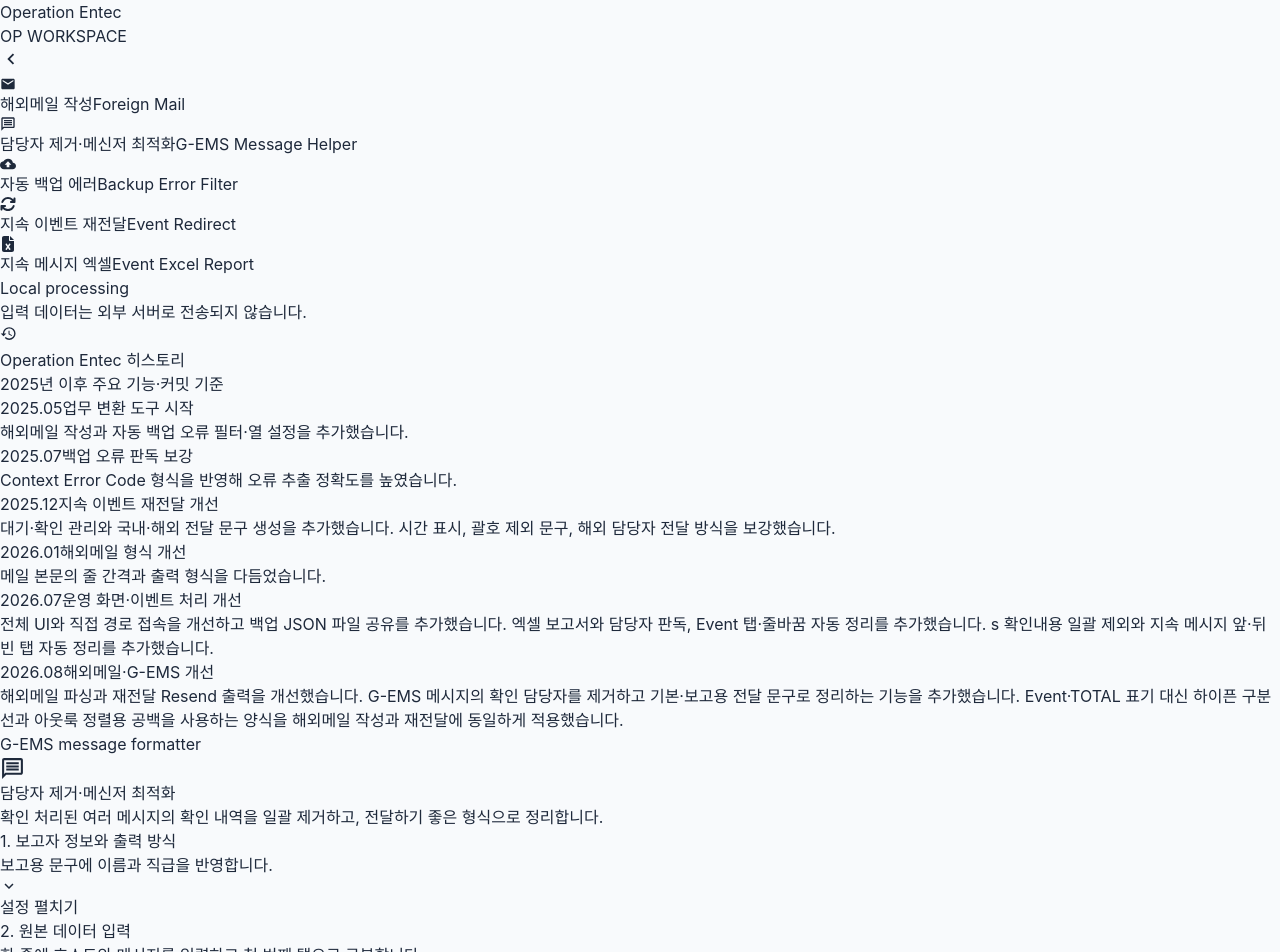
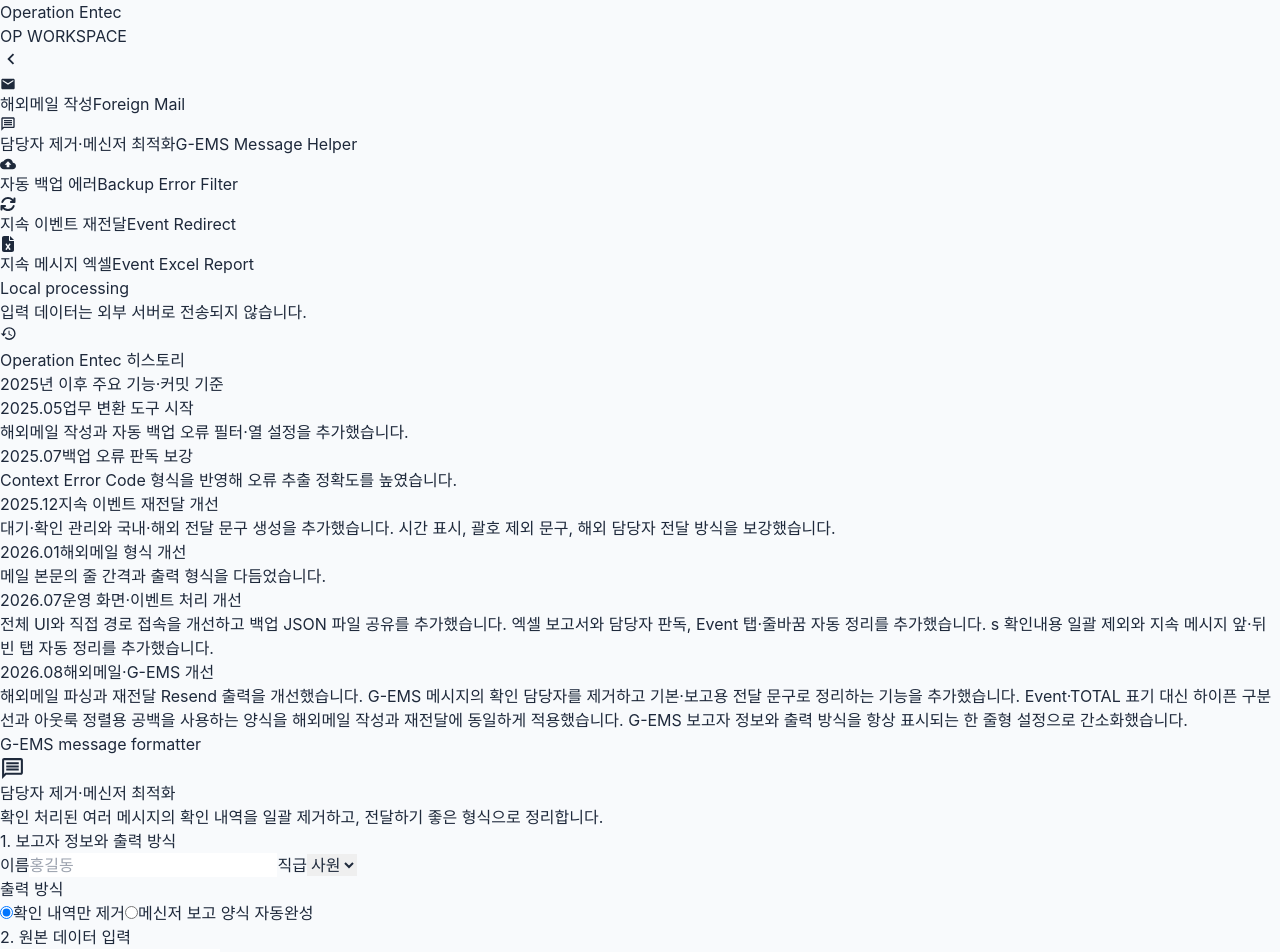
Before and after one commit to chipmunk-dev/Operation-entec, a React (Vite) app: page /gems-message in a window 1280 px wide. Shown: the top 952 px of the page. Built offline with nearby package versions, Linux system fonts and the light colour scheme.

Commit message:
feat: simplify G-EMS message settings

```diff
--- a/src/components/Navbar.jsx
+++ b/src/components/Navbar.jsx
@@ -77,7 +77,8 @@
     title: '해외메일·G-EMS 개선',
     detail: `해외메일 파싱과 재전달 Resend 출력을 개선했습니다.
 G-EMS 메시지의 확인 담당자를 제거하고 기본·보고용 전달 문구로 정리하는 기능을 추가했습니다.
-Event·TOTAL 표기 대신 하이픈 구분선과 아웃룩 정렬용 공백을 사용하는 양식을 해외메일 작성과 재전달에 동일하게 적용했습니다.`,
+Event·TOTAL 표기 대신 하이픈 구분선과 아웃룩 정렬용 공백을 사용하는 양식을 해외메일 작성과 재전달에 동일하게 적용했습니다.
+G-EMS 보고자 정보와 출력 방식을 항상 표시되는 한 줄형 설정으로 간소화했습니다.`,
   },
 ];
 
--- a/src/pages/GemsMessage/index.jsx
+++ b/src/pages/GemsMessage/index.jsx
@@ -1,10 +1,6 @@
 import { useMemo, useState } from 'react';
 import { IoMdCheckmark, IoMdCopy } from 'react-icons/io';
-import {
-  MdExpandLess,
-  MdExpandMore,
-  MdOutlineMessage,
-} from 'react-icons/md';
+import { MdOutlineMessage } from 'react-icons/md';
 import {
   formatGemsMessage,
   parseGemsMessageRows,
@@ -13,11 +9,11 @@
 const outputModes = [
   {
     value: 'basic',
-    title: '기본 정리',
+    title: '확인 내역만 제거',
   },
   {
     value: 'report',
-    title: '메신저 보고용',
+    title: '메신저 보고 양식 자동완성',
   },
 ];
 
@@ -27,7 +23,6 @@
   const [outputMode, setOutputMode] = useState('basic');
   const [rawInput, setRawInput] = useState('');
   const [copied, setCopied] = useState(false);
-  const [isSettingsExpanded, setIsSettingsExpanded] = useState(false);
 
   const rows = useMemo(() => parseGemsMessageRows(rawInput), [rawInput]);
   const result = useMemo(
@@ -44,8 +39,6 @@
     (row) => row.confirmationText,
   ).length;
   const isReporterNameRequired = outputMode === 'report' && !name.trim();
-  const hasCollapsedReporterError =
-    !isSettingsExpanded && isReporterNameRequired;
   const canCopy =
     Boolean(result) && !isReporterNameRequired && incompleteRowCount === 0;
 
@@ -74,80 +67,45 @@
 
       <div className="grid gap-6">
         <section
-          aria-invalid={hasCollapsedReporterError || undefined}
-          className={`panel overflow-hidden transition-colors ${
-            hasCollapsedReporterError
+          aria-invalid={isReporterNameRequired || undefined}
+          className={`panel px-4 py-3 transition-colors ${
+            isReporterNameRequired
               ? 'border-rose-400 bg-rose-50/50 ring-2 ring-rose-100'
               : ''
           }`}
         >
-          <div className="flex items-center justify-between gap-3 px-4 py-3">
-            <div>
-              <h2
-                className={`text-sm font-bold ${
-                  hasCollapsedReporterError
-                    ? 'text-rose-700'
-                    : 'text-slate-900'
-                }`}
-              >
-                1. 보고자 정보와 출력 방식
-              </h2>
-              <p
-                role={hasCollapsedReporterError ? 'alert' : undefined}
-                className={`mt-0.5 text-xs ${
-                  hasCollapsedReporterError
-                    ? 'font-semibold text-rose-600'
-                    : 'text-slate-500'
-                }`}
-              >
-                {hasCollapsedReporterError
-                  ? '메신저 보고용 복사를 위해 이름 입력이 필요합니다.'
-                  : '보고용 문구에 이름과 직급을 반영합니다.'}
-              </p>
-            </div>
-            <button
-              type="button"
-              onClick={() => setIsSettingsExpanded((current) => !current)}
-              aria-expanded={isSettingsExpanded}
-              aria-controls="gems-message-settings"
-              className={`btn-secondary shrink-0 px-3 py-2 text-xs ${
-                hasCollapsedReporterError
-                  ? 'border-rose-300 text-rose-700 hover:bg-rose-100'
-                  : ''
+          <div className="flex flex-col gap-3 xl:flex-row xl:items-center">
+            <h2
+              className={`shrink-0 text-sm font-bold ${
+                isReporterNameRequired ? 'text-rose-700' : 'text-slate-900'
               }`}
             >
-              {isSettingsExpanded ? (
-                <MdExpandLess size={18} />
-              ) : (
-                <MdExpandMore size={18} />
-              )}
-              {isSettingsExpanded ? '설정 감추기' : '설정 펼치기'}
-            </button>
-          </div>
+              1. 보고자 정보와 출력 방식
+            </h2>
 
-          {isSettingsExpanded && (
             <div
               id="gems-message-settings"
-              className="grid items-end gap-3 border-t border-slate-100 px-4 py-3 sm:grid-cols-[minmax(180px,1fr)_120px] xl:grid-cols-[minmax(180px,1fr)_120px_minmax(320px,1.4fr)]"
+              className="grid min-w-0 flex-1 gap-2 lg:grid-cols-[minmax(180px,0.8fr)_150px_minmax(430px,1.6fr)]"
             >
-              <label className="mb-0 text-xs font-semibold text-slate-700">
-                이름
+              <label className="mb-0 flex items-center gap-2 text-xs font-semibold text-slate-700">
+                <span className="shrink-0">이름</span>
                 <input
                   type="text"
                   value={name}
                   onChange={(event) => setName(event.target.value)}
-                  className={`field-input mt-1.5 py-2 ${
+                  aria-invalid={isReporterNameRequired || undefined}
+                  className={`field-input min-w-0 py-2 ${
                     isReporterNameRequired ? 'border-rose-300 bg-rose-50' : ''
                   }`}
                   placeholder="홍길동"
                 />
               </label>
-              <label className="mb-0 text-xs font-semibold text-slate-700">
-                직급
+              <label className="mb-0 flex items-center gap-2 text-xs font-semibold text-slate-700">
+                <span className="shrink-0">직급</span>
                 <select
                   value={position}
                   onChange={(event) => setPosition(event.target.value)}
-                  className="field-select mt-1.5 py-2"
+                  className="field-select min-w-0 py-2"
                 >
                   <option value="사원">사원</option>
                   <option value="선임">선임</option>
@@ -155,10 +113,8 @@
                 </select>
               </label>
 
-              <fieldset className="sm:col-span-2 xl:col-span-1">
-                <legend className="mb-1.5 text-xs font-semibold text-slate-700">
-                  출력 방식
-                </legend>
+              <fieldset className="min-w-0">
+                <legend className="sr-only">출력 방식</legend>
                 <div className="grid grid-cols-2 gap-2">
                   {outputModes.map(({ value, title }) => {
                     const isSelected = outputMode === value;
@@ -166,7 +122,7 @@
                     return (
                       <label
                         key={value}
-                        className={`flex cursor-pointer items-center gap-2 rounded-xl border px-3 py-2.5 transition ${
+                        className={`flex cursor-pointer items-center gap-2 rounded-xl border px-3 py-2 transition ${
                           isSelected
                             ? 'border-violet-500 bg-violet-50 ring-2 ring-violet-100'
                             : 'border-slate-200 hover:border-violet-300 hover:bg-violet-50/40'
@@ -191,17 +147,12 @@
                 </div>
               </fieldset>
             </div>
-          )}
+          </div>
         </section>
 
         <section className="panel overflow-hidden">
           <div className="panel-header">
-            <div>
-              <h2 className="font-bold text-slate-900">2. 원본 데이터 입력</h2>
-              <p className="mt-1 text-xs text-slate-500">
-                한 줄에 호스트와 메시지를 입력하고 첫 번째 탭으로 구분합니다.
-              </p>
-            </div>
+            <h2 className="font-bold text-slate-900">2. 원본 데이터 입력</h2>
           </div>
 
           <div className="panel-body">
@@ -246,12 +197,7 @@
 
         <section className="panel flex min-h-[420px] flex-col overflow-hidden">
           <div className="panel-header">
-            <div>
-              <h2 className="font-bold text-slate-900">3. 완성된 메시지</h2>
-              <p className="mt-1 text-xs text-slate-500">
-                정리 결과를 확인한 뒤 전체 복사하세요.
-              </p>
-            </div>
+            <h2 className="font-bold text-slate-900">3. 완성된 메시지</h2>
             <button
               type="button"
               onClick={handleCopy}
@@ -266,7 +212,7 @@
           <div className="flex-1 p-5">
             {isReporterNameRequired && result && (
               <p className="mb-3 rounded-xl border border-rose-200 bg-rose-50 px-4 py-3 text-xs font-semibold text-rose-700">
-                메신저 보고용을 복사하려면 상단에 이름을 입력해 주세요.
+                메신저 보고 양식을 자동완성하려면 이름을 입력해 주세요.
               </p>
             )}
             {incompleteRowCount > 0 && (
```
Also changed, not shown: 1 other file (tests, documents, lock files or other folders).
